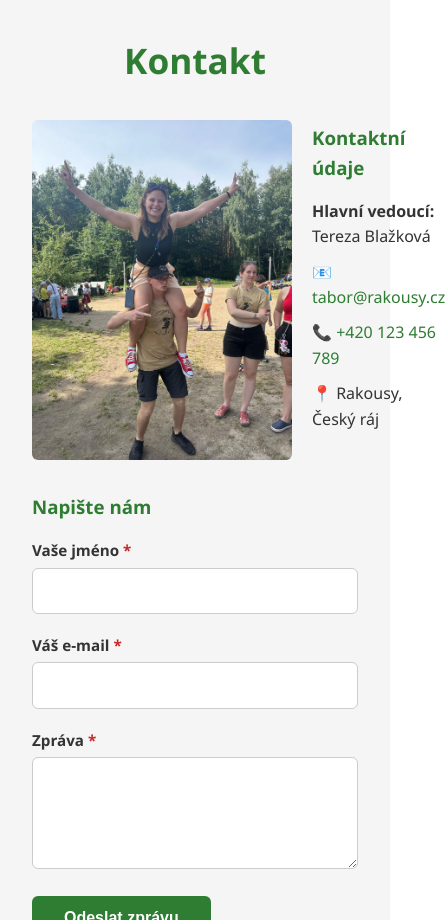
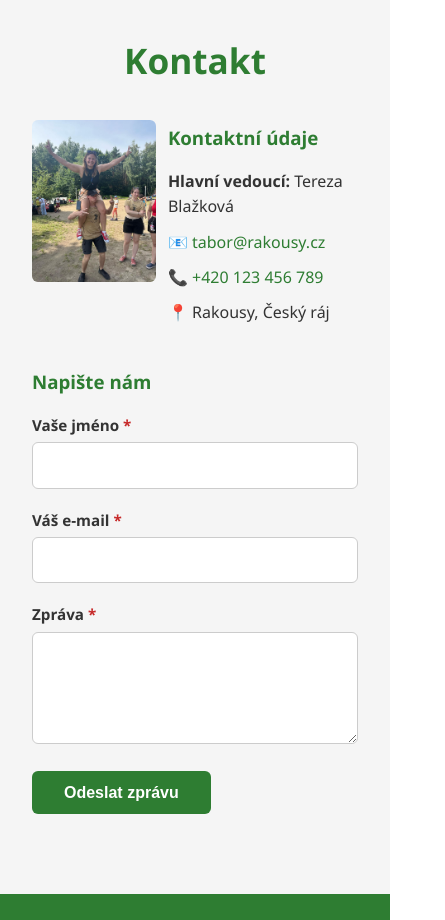
Before and after one commit to PolankaMartin/Rakousy_web, a plain HTML site: page index.html in a window 390 px wide. Shown: the part 4160-5080 px from the top of the page, 445 px wide, since content can reach past the window. Drawn offline with Linux system fonts and the light colour scheme.

Commit message:
fix kontakt na telefon

```diff
--- a/style.css
+++ b/style.css
@@ -430,6 +430,7 @@ img {
   display: flex;
   align-items: flex-start;
   gap: 1.25rem;
+  min-width: 0;
 }
 
 .contact-info h3,
@@ -448,10 +449,12 @@ img {
 
 .contact-details {
   padding-top: 0.15rem;
+  min-width: 0;
 }
 
 .contact-info p {
   margin-bottom: 0.6rem;
+  overflow-wrap: anywhere;
 }
 
 /* ===== Footer ===== */
@@ -521,5 +524,18 @@ img {
 
   .contact-info {
     align-items: flex-start;
+    gap: 0.75rem;
+    width: 100%;
+  }
+
+  .leader-photo {
+    width: 38%;
+    max-width: 150px;
+    height: auto;
+    aspect-ratio: 13 / 17;
+  }
+
+  .contact-details {
+    flex: 1 1 0;
   }
 }
```
